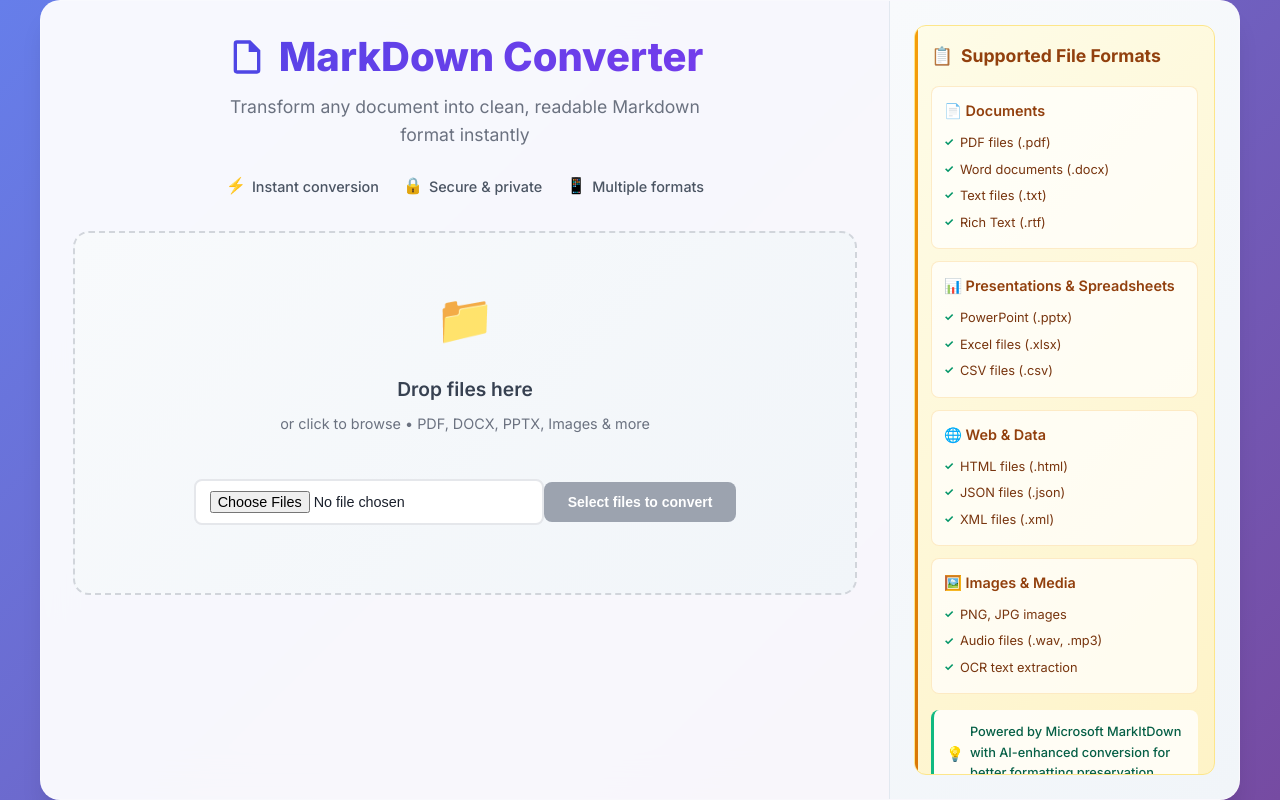
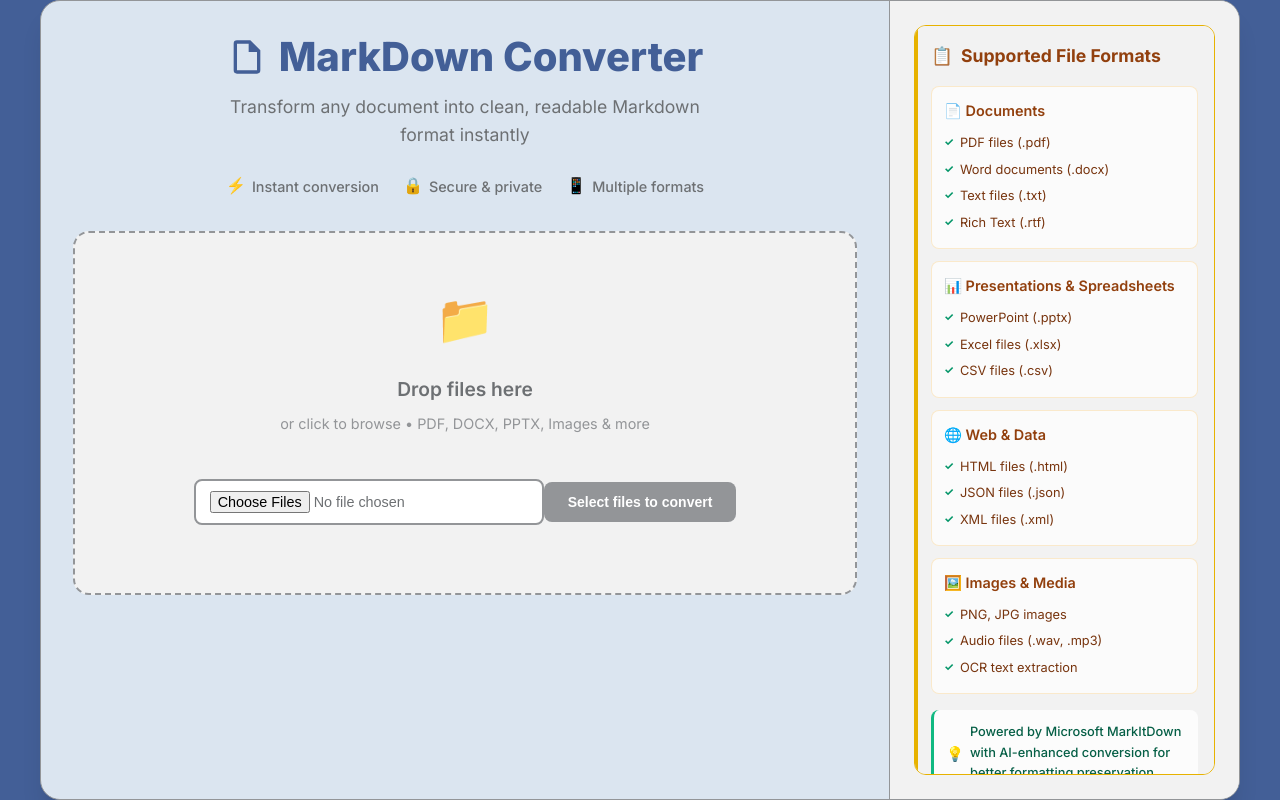
Before and after one commit to UlisesGarcia20/app-markdown, a React (Vite) app: page / in a window 1280 px wide. Built offline with nearby package versions, Linux system fonts and the light colour scheme.

Commit message:
Fix. build

```diff
--- a/src/App.tsx
+++ b/src/App.tsx
@@ -10,11 +10,13 @@ function App() {
     selectedFiles,
     isUploading,
     progress,
+    showSuccess,
+    downloadedFileName,
     handleFilesSelected,
     handleRemoveFile,
     handleClearAll,
-    handleUpload,
-    clearFileInput
+    handleNewConversion,
+    handleUpload
   } = useFileUpload();
 
   const mainContent = (
@@ -26,14 +28,16 @@ function App() {
         isUploading={isUploading}
         progress={progress}
         selectedFiles={selectedFiles}
-        onClearInput={clearFileInput}
+        showSuccess={showSuccess}
+        downloadedFileName={downloadedFileName}
+        onNewConversion={handleNewConversion}
       />
     </>
   );
 
   const sidebar = (
     <>
-      {selectedFiles.length > 0 && (
+      {selectedFiles.length > 0 && !showSuccess && (
         <FileList
           files={selectedFiles}
           onRemoveFile={handleRemoveFile}
--- a/src/components/Container/Container.css
+++ b/src/components/Container/Container.css
@@ -1,11 +1,11 @@
 .container {
-  background: rgba(255, 255, 255, 0.95);
+  background: #DBE5F0;
   backdrop-filter: blur(20px);
   border-radius: 20px;
   box-shadow:
     0 20px 25px -5px rgba(0, 0, 0, 0.1),
     0 10px 10px -5px rgba(0, 0, 0, 0.04);
-  border: 1px solid rgba(255, 255, 255, 0.2);
+  border: 1px solid #939598;
   width: 100%;
   max-width: 1200px;
   height: 100vh;
@@ -24,8 +24,8 @@
 }
 
 .sidebar {
-  background: linear-gradient(135deg, #f8fafc 0%, #f1f5f9 100%);
-  border-left: 1px solid #e2e8f0;
+  background: #F2F2F2;
+  border-left: 1px solid #939598;
   padding: 24px;
   display: flex;
   flex-direction: column;
--- a/src/components/Header/Header.css
+++ b/src/components/Header/Header.css
@@ -6,10 +6,7 @@
 .header h1 {
   font-size: 2.5rem;
   font-weight: 800;
-  background: linear-gradient(135deg, #4f46e5, #7c3aed);
-  -webkit-background-clip: text;
-  -webkit-text-fill-color: transparent;
-  background-clip: text;
+  color: #435F97;
   margin-bottom: 12px;
   line-height: 1.2;
   display: flex;
@@ -21,12 +18,12 @@
 .title-icon {
   width: 40px;
   height: 40px;
-  color: #4f46e5;
+  color: #435F97;
 }
 
 .header .subtitle {
   font-size: 1.1rem;
-  color: #6b7280;
+  color: #6D7073;
   font-weight: 400;
   max-width: 500px;
   margin: 0 auto 24px auto;
@@ -43,7 +40,7 @@
   display: flex;
   align-items: center;
   gap: 6px;
-  color: #4b5563;
+  color: #6D7073;
   font-size: 0.9rem;
   font-weight: 500;
 }
--- a/src/components/SupportedFormats/SupportedFormats.css
+++ b/src/components/SupportedFormats/SupportedFormats.css
@@ -1,7 +1,7 @@
 .supported {
-  background: linear-gradient(135deg, #fefce8 0%, #fef3c7 100%);
+  background: #F2F2F2;
   border-radius: 12px;
-  border: 1px solid #fde68a;
+  border: 1px solid #E7B200;
   position: relative;
   padding: 16px;
   flex: 1;
@@ -15,7 +15,7 @@
   left: 0;
   width: 3px;
   height: 100%;
-  background: linear-gradient(135deg, #f59e0b, #d97706);
+  background: #E7B200;
   border-radius: 2px 0 0 2px;
 }
 
--- a/src/components/UploadArea/UploadArea.css
+++ b/src/components/UploadArea/UploadArea.css
@@ -1,10 +1,10 @@
 .upload-area {
-  border: 2px dashed #d1d5db;
+  border: 2px dashed #939598;
   padding: 48px 24px;
   text-align: center;
   border-radius: 16px;
   transition: all 0.3s ease;
-  background: linear-gradient(135deg, #f8fafc 0%, #f1f5f9 100%);
+  background: #F2F2F2;
   position: relative;
   overflow: hidden;
   flex: 1;
@@ -14,6 +14,11 @@
   min-height: 300px;
 }
 
+.upload-area.success-state {
+  border: 2px solid #6EB150;
+  background: #DBE5F0;
+}
+
 .upload-area::before {
   content: '';
   position: absolute;
@@ -21,7 +26,7 @@
   left: 0;
   right: 0;
   bottom: 0;
-  background: linear-gradient(135deg, rgba(79, 70, 229, 0.05), rgba(124, 58, 237, 0.05));
+  background: linear-gradient(135deg, rgba(67, 95, 151, 0.05), rgba(204, 92, 10, 0.05));
   opacity: 0;
   transition: opacity 0.3s ease;
 }
@@ -32,14 +37,14 @@
 }
 
 .upload-area:hover {
-  border-color: #4f46e5;
+  border-color: #435F97;
   transform: translateY(-2px);
-  box-shadow: 0 10px 25px rgba(79, 70, 229, 0.15);
+  box-shadow: 0 10px 25px rgba(67, 95, 151, 0.15);
 }
 
 .upload-area.dragover {
-  border-color: #4f46e5;
-  background: linear-gradient(135deg, rgba(79, 70, 229, 0.1), rgba(124, 58, 237, 0.1));
+  border-color: #435F97;
+  background: #DBE5F0;
   transform: scale(1.02);
 }
 
@@ -54,23 +59,42 @@
   display: block;
 }
 
+.success-icon {
+  font-size: 4rem;
+  margin-bottom: 16px;
+  display: block;
+}
+
 .upload-text {
   font-size: 1.2rem;
   font-weight: 600;
-  color: #374151;
+  color: #6D7073;
+  margin-bottom: 8px;
+}
+
+.success-text {
+  font-size: 1.5rem;
+  font-weight: 700;
+  color: #6EB150;
   margin-bottom: 8px;
 }
 
 .upload-subtext {
   font-size: 0.9rem;
-  color: #6b7280;
+  color: #939598;
+  margin-bottom: 24px;
+}
+
+.success-subtext {
+  font-size: 1rem;
+  color: #6EB150;
   margin-bottom: 24px;
 }
 
 .upload-area input[type="file"] {
   margin: 20px 0;
   padding: 10px 14px;
-  border: 2px solid #e5e7eb;
+  border: 2px solid #939598;
   border-radius: 8px;
   width: 100%;
   max-width: 350px;
@@ -81,14 +105,31 @@
 
 .upload-area input[type="file"]:focus {
   outline: none;
-  border-color: #4f46e5;
-  box-shadow: 0 0 0 3px rgba(79, 70, 229, 0.1);
+  border-color: #435F97;
+  box-shadow: 0 0 0 3px rgba(67, 95, 151, 0.1);
+}
+
+.new-conversion-btn {
+  background: #6EB150 !important;
+  color: white !important;
+  padding: 14px 28px !important;
+  border: none !important;
+  border-radius: 10px !important;
+  font-size: 16px !important;
+  font-weight: 600 !important;
+  cursor: pointer !important;
+  transition: all 0.3s ease !important;
+}
+
+.new-conversion-btn:hover {
+  background: #E7B200 !important;
+  transform: translateY(-2px) !important;
 }
 
 .progress {
   width: 100%;
   height: 6px;
-  background: #e5e7eb;
+  background: #939598;
   border-radius: 3px;
   margin: 20px 0;
   overflow: hidden;
@@ -96,7 +137,7 @@
 
 .progress-bar {
   height: 100%;
-  background: linear-gradient(90deg, #4f46e5, #7c3aed);
+  background: #CC5C0A;
   border-radius: 3px;
   transition: width 0.3s ease;
   position: relative;
--- a/src/components/UploadArea/UploadArea.tsx
+++ b/src/components/UploadArea/UploadArea.tsx
@@ -7,10 +7,21 @@ interface UploadAreaProps {
   isUploading: boolean;
   progress: number;
   selectedFiles: File[];
-  onClearInput: () => void;
+  showSuccess: boolean;
+  downloadedFileName: string;
+  onNewConversion: () => void;
 }
 
-export const UploadArea = ({ onFilesSelected, onSubmit, isUploading, progress, selectedFiles, onClearInput }: UploadAreaProps) => {
+export const UploadArea = ({
+  onFilesSelected,
+  onSubmit,
+  isUploading,
+  progress,
+  selectedFiles,
+  showSuccess,
+  downloadedFileName,
+  onNewConversion
+}: UploadAreaProps) => {
   const [isDragOver, setIsDragOver] = useState(false);
   const fileInputRef = useRef<HTMLInputElement>(null);
 
@@ -46,20 +57,33 @@ export const UploadArea = ({ onFilesSelected, onSubmit, isUploading, progress, s
     }
   };
 
-  // Clear input when files are cleared
-  const clearFileInput = () => {
-    if (fileInputRef.current) {
-      fileInputRef.current.value = '';
-    }
-    onClearInput();
-  };
-
   const getButtonText = () => {
     if (isUploading) return 'Converting...';
     if (selectedFiles.length === 0) return 'Select files to convert';
     if (selectedFiles.length === 1) return 'Convert file';
     return `Convert ${selectedFiles.length} files`;
   };
+
+  if (showSuccess) {
+    return (
+      <div className="upload-area success-state">
+        <div className="upload-content">
+          <span className="success-icon">✅</span>
+          <div className="success-text">Conversion Successful!</div>
+          <div className="success-subtext">
+            Your file "{downloadedFileName}" has been downloaded
+          </div>
+          <button
+            type="button"
+            className="new-conversion-btn"
+            onClick={onNewConversion}
+          >
+            Convert New Files
+          </button>
+        </div>
+      </div>
+    );
+  }
 
   return (
     <form onSubmit={handleSubmit}>
--- a/src/hooks/useFileUpload.ts
+++ b/src/hooks/useFileUpload.ts
@@ -5,10 +5,13 @@ export const useFileUpload = () => {
   const [selectedFiles, setSelectedFiles] = useState<File[]>([]);
   const [isUploading, setIsUploading] = useState(false);
   const [progress, setProgress] = useState(0);
+  const [showSuccess, setShowSuccess] = useState(false);
+  const [downloadedFileName, setDownloadedFileName] = useState('');
   const fileInputRef = useRef<HTMLInputElement>(null);
 
   const handleFilesSelected = (files: FileList) => {
     setSelectedFiles(Array.from(files));
+    setShowSuccess(false);
   };
 
   const handleRemoveFile = (index: number) => {
@@ -17,6 +20,14 @@ export const useFileUpload = () => {
 
   const handleClearAll = () => {
     setSelectedFiles([]);
+    setShowSuccess(false);
+    clearFileInput();
+  };
+
+  const handleNewConversion = () => {
+    setSelectedFiles([]);
+    setShowSuccess(false);
+    setProgress(0);
     clearFileInput();
   };
 
@@ -34,6 +45,7 @@ export const useFileUpload = () => {
 
     setIsUploading(true);
     setProgress(0);
+    setShowSuccess(false);
 
     // Simulate progress
     const progressInterval = setInterval(() => {
@@ -51,24 +63,23 @@ export const useFileUpload = () => {
       setProgress(100);
 
       // Download the result
+      const fileName = files.length === 1 ?
+        `${files[0].name.split('.')[0]}.md` :
+        'converted_files.zip';
+
       const url = window.URL.createObjectURL(blob);
       const a = document.createElement('a');
       a.href = url;
-      a.download = files.length === 1 ?
-        `${files[0].name.split('.')[0]}.md` :
-        'converted_files.zip';
+      a.download = fileName;
       document.body.appendChild(a);
       a.click();
       window.URL.revokeObjectURL(url);
       document.body.removeChild(a);
 
-      // Reset after success
-      setTimeout(() => {
-        setIsUploading(false);
-        setProgress(0);
-        setSelectedFiles([]);
-        clearFileInput(); // Clear input after successful upload
-      }, 1000);
+      // Show success message
+      setDownloadedFileName(fileName);
+      setIsUploading(false);
+      setShowSuccess(true);
 
     } catch (error) {
       clearInterval(progressInterval);
@@ -82,10 +93,13 @@ export const useFileUpload = () => {
     selectedFiles,
     isUploading,
     progress,
+    showSuccess,
+    downloadedFileName,
     fileInputRef,
     handleFilesSelected,
     handleRemoveFile,
     handleClearAll,
+    handleNewConversion,
     handleUpload,
     clearFileInput
   };
--- a/src/styles/global.css
+++ b/src/styles/global.css
@@ -7,8 +7,8 @@
 body {
   font-family: 'Inter', -apple-system, BlinkMacSystemFont, 'Segoe UI', sans-serif;
   line-height: 1.6;
-  color: #1a202c;
-  background: linear-gradient(135deg, #667eea 0%, #764ba2 100%);
+  color: #6D7073;
+  background: #435F97;
   height: 100vh;
   overflow: hidden;
   padding: 16px;
@@ -22,7 +22,7 @@ body {
 }
 
 button {
-  background: linear-gradient(135deg, #4f46e5, #7c3aed);
+  background: #CC5C0A;
   color: white;
   padding: 12px 24px;
   border: none;
@@ -31,19 +31,17 @@ button {
   font-size: 14px;
   font-weight: 600;
   transition: all 0.3s ease;
-  box-shadow: 0 4px 15px rgba(79, 70, 229, 0.3);
 }
 
 button:hover {
+  background: #E7B200;
   transform: translateY(-2px);
-  box-shadow: 0 8px 25px rgba(79, 70, 229, 0.4);
 }
 
 button:disabled {
-  background: #9ca3af;
+  background: #939598;
   cursor: not-allowed;
   transform: none;
-  box-shadow: none;
 }
 
 h1, h2, h3, h4 {
```
